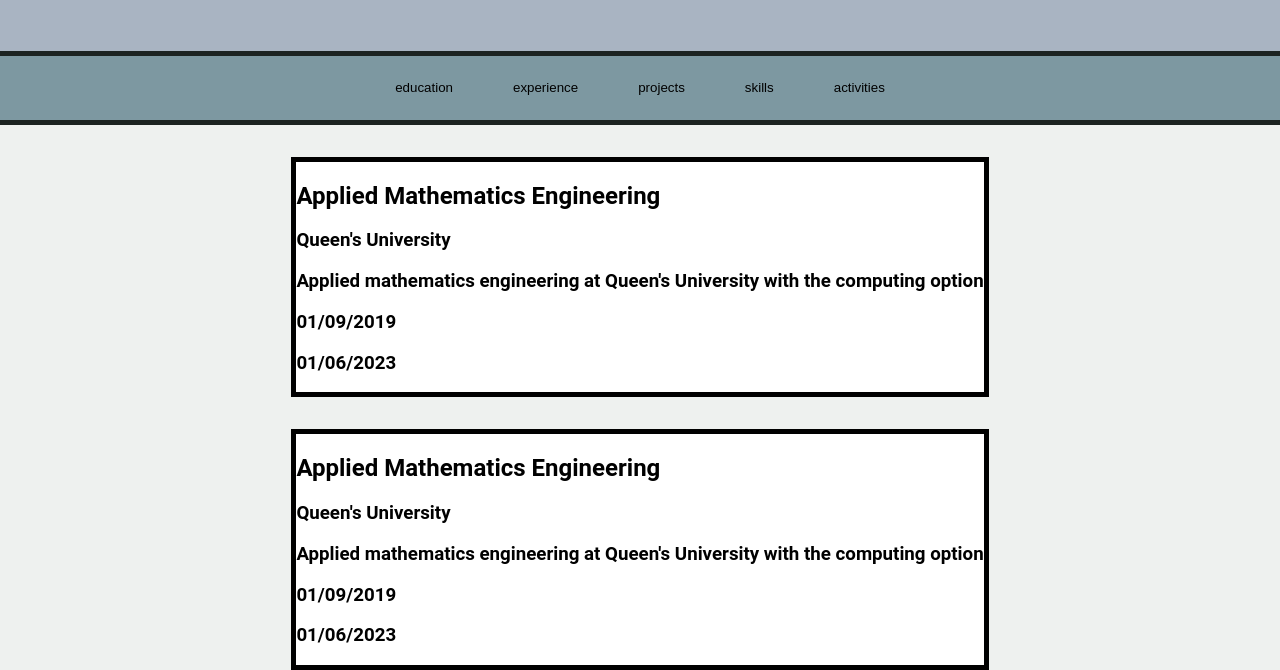
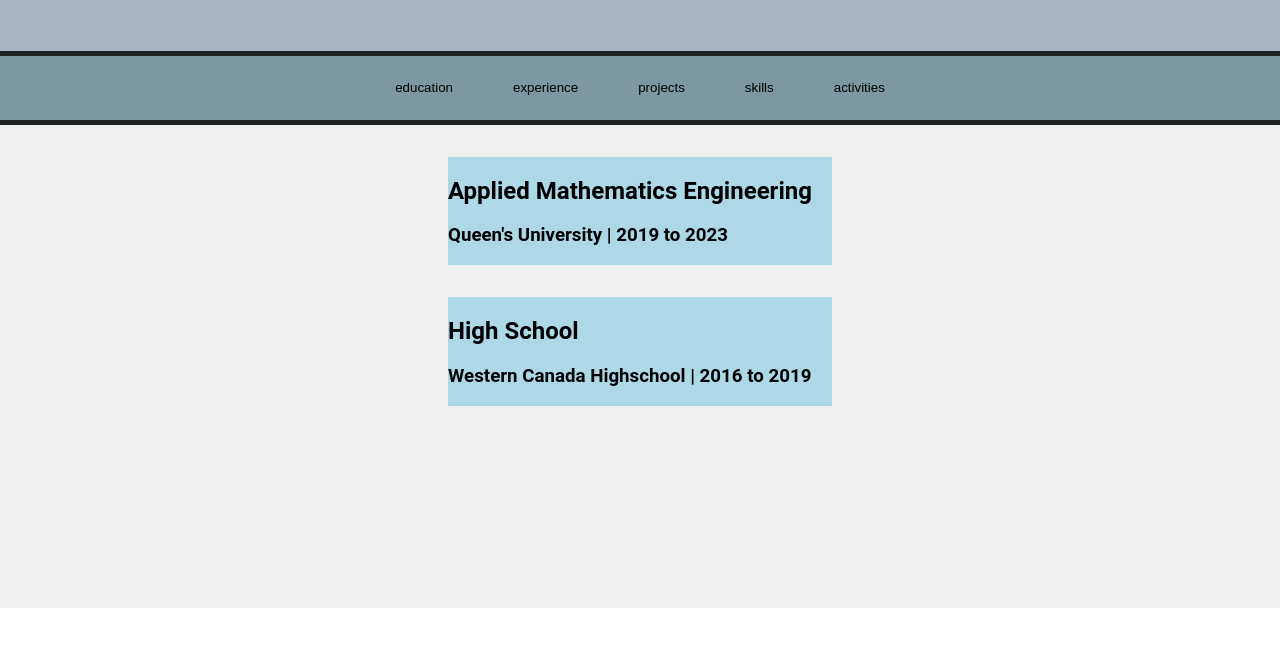
Before and after one commit to vaughanlove/portfolio-site, a Gatsby site: page / in a window 1280 px wide. Shown: the part 192-862 px from the top of the page. After the commit the page ends 800 px from the top, so only its background shows below. Built offline with nearby package versions, Linux system fonts and the light colour scheme; Gatsby itself is replaced by a stand-in of ours.

Commit message:
added navbar hooks

```diff
--- a/package.json
+++ b/package.json
@@ -17,6 +17,7 @@
   "dependencies": {
     "@emotion/react": "^11.9.0",
     "@emotion/styled": "^11.8.1",
+    "framer-motion": "^6.3.10",
     "gatsby": "^4.15.2",
     "gatsby-plugin-emotion": "^7.15.0",
     "react": "^18.1.0",
--- a/src/components/List.tsx
+++ b/src/components/List.tsx
@@ -1,24 +1,24 @@
 import * as React from 'react';
 import ListDropdown from './ListDropdown';
 import styled from "@emotion/styled";
+import { LayoutGroup } from "framer-motion"
 
 const ListCard = styled.main`
     display: flex;
     flex-direction: column;
+
 `
 
 const List = (info) => {
     return (
-        <ListCard>
-            {info.info.map((item: string, index: number) => {
-                return <ListDropdown {...info.info[index]}></ListDropdown>
-            })}
-        </ListCard>
+        <LayoutGroup>
+            <ListCard>
+                {info.info.map((item: string, index: number) => {
+                    return <ListDropdown {...info.info[index]}></ListDropdown>
+                })}
+            </ListCard>
+        </LayoutGroup>
     )
 }
 
-function log_data(data){
-    console.log(data)
-}
-
 export default List
--- a/src/components/ListDropdown.tsx
+++ b/src/components/ListDropdown.tsx
@@ -1,24 +1,30 @@
 import * as React from 'react';
 import styled from "@emotion/styled";
+import {motion} from 'framer-motion';
+import { useState } from 'react';
 
-
-const EntryCard = styled.main`
-    background-color: white;
-    border: 5px solid black;
-    align-self: center;
-    margin-top: 2rem;
-`
+const card = {
+    backgroundColor: "lightblue",
+    alignSelf: "center",
+    marginTop: "2rem",
+    width: "30%",
+}
 
 const ListDropdown = ({title, for_i, info, start, end}) => {
+    const [isOpen, setIsOpen] = useState(false);
+
     return (
-        <EntryCard>
-            <h2>{title}</h2>
-            <h3>{for_i}</h3>
-            <h3>{info}</h3>
-            <h3>{start}</h3>
-            <h3>{end}</h3>
-        </EntryCard>
-    )
+            <motion.div layout whileHover={{ scale: 1.1 }} onClick={() => setIsOpen(!isOpen)} style={card}>
+                <motion.h2 layout>{title}</motion.h2>
+                <motion.h3 layout> {for_i}  |   {start} to {end}</motion.h3>
+                {isOpen && (
+                <motion.div >
+                    <p>{info}</p>
+                </motion.div>
+                )}
+
+            </motion.div>
+                )
 }
 
 export default ListDropdown
--- a/src/components/layout.tsx
+++ b/src/components/layout.tsx
@@ -8,16 +8,16 @@
     education: [{
         title: "Applied Mathematics Engineering",
         for_i: "Queen's University",
-        info: "Applied mathematics engineering at Queen's University with the computing option",
-        start: "01/09/2019",
-        end: "01/06/2023",
+        info: "Applied mathematics engineering at Queen's University with the computing option.",
+        start: "2019",
+        end: "2023",
     },
     {
-        title: "Applied Mathematics Engineering",
-        for_i: "Queen's University",
-        info: "Applied mathematics engineering at Queen's University with the computing option",
-        start: "01/09/2019",
-        end: "01/06/2023",
+        title: "High School",
+        for_i: "Western Canada Highschool",
+        info: "",
+        start: "2016",
+        end: "2019",
     },
 ],
     experience: [{
@@ -106,10 +106,13 @@
         border-left: 1px solid #1C2321;
         border-top: 1px solid #1C2321;
         border-bottom: 4px solid #1C2321;
-    }
+    }S
 `
 
 const Layout = ({pageTitle, children}) => {
+    const [itemName, setItemName] = useState("education");
+
+
     return (
         <div>
             <title>{pageTitle}</title>
@@ -128,11 +131,13 @@
             </TitleBar>
 
             <CategoryBar>
-                {Object.keys(data).map(category =>
-                    <CategoryButton >{category}</CategoryButton>)}
+                {Object.keys(data).map(category => (
+                    <CategoryButton onClick={() => setItemName(category)}>{category}</CategoryButton>
+                    )
+                )}
             </CategoryBar>
 
-            {renderList('education')}
+            {renderList(itemName)}
 
             <main>
                 {children}
--- a/src/pages/index.tsx
+++ b/src/pages/index.tsx
@@ -5,17 +5,18 @@
 // styles
 const pageStyles = {
   backgroundColor: "#EEF1EF",
+  position: "absolute",
   fontFamily: "Raleway, Roboto, sans-serif, serif",
   margin: "-0.5em",
   height: "100%",
+  width: "100%"
 }
 
 // markup
 const IndexPage = () => {
   return (
     <main style={pageStyles}>
-      <Layout pageTitle="Vaughan Love">
-      </Layout>
+      <Layout pageTitle="Vaughan Love"></Layout>
     </main>
   )
 }
```
Also changed, not shown: 1 other file.
